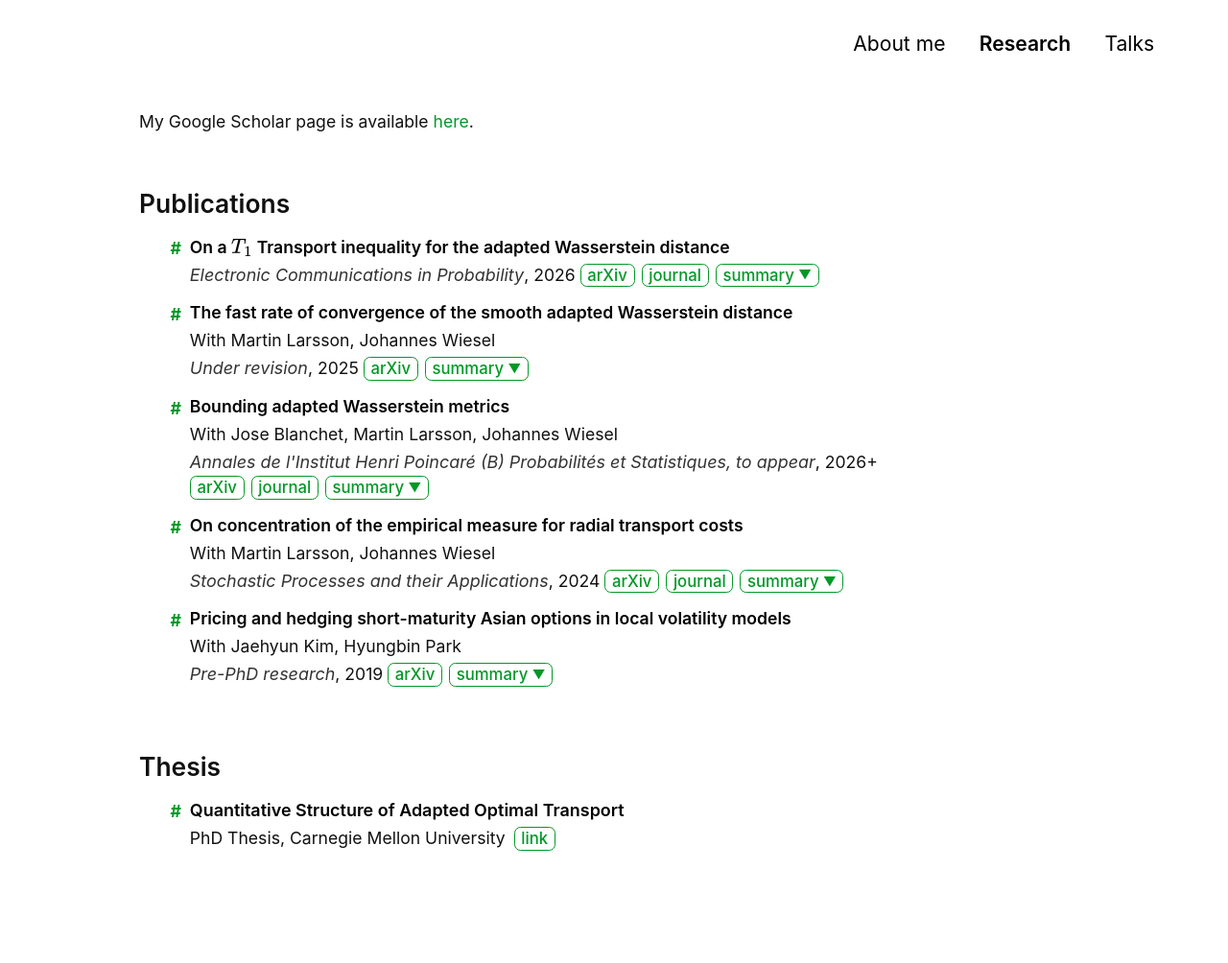
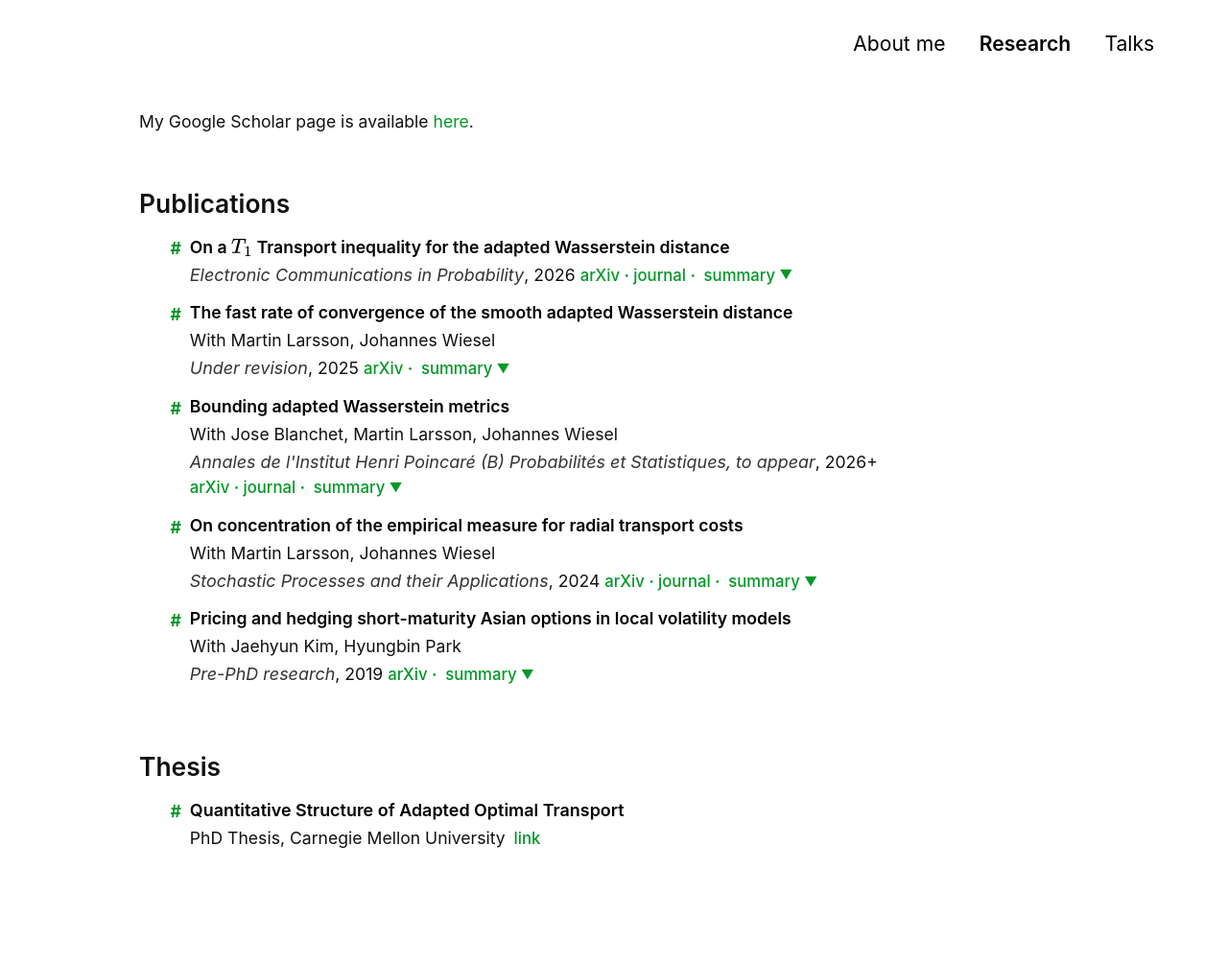
Before and after one commit to Jonghwap/Jonghwap.github.io, a Jekyll site: the page built from research.md, in a window 1280 px wide. Shown: the whole page at 96% size. Built offline with Jekyll 4.4.1, drawn with Linux system fonts in a browser that asks for light colours; a style sheet for code colours, icons or effects is not loaded.

Commit message:
Use plain green links with dot separators

```diff
--- a/_sass/minimal-light-no-dark-mode.scss
+++ b/_sass/minimal-light-no-dark-mode.scss
@@ -273,27 +273,39 @@ a:hover {
 .publication-links,
 .talk-links {
   display: inline-flex;
-  gap: 0.4em;
+  gap: 0.25em;
   flex-wrap: wrap;
   align-items: center;
-  --publication-button-font-weight: 500;  // arxiv, journal, summary 버튼 안에 글씨 굵기
+  --publication-button-font-weight: 500;  // arxiv, journal, summary 링크 글씨 굵기
 }
 
-// arxiv, journal, summary 버튼
+// arxiv, journal, summary, slides, poster, link
 
 .arxiv-button, .journal-button, .summary-toggle, .poster-button, .slides-button {
   display: inline-flex;
   align-items: center;
   justify-content: center;
-  padding: 0.12em 0.4em; // 버튼안 여백 위아래, 좌우
-  background-color: #ffffff;
+  padding: 0;
+  margin: 0;
+  background: transparent;
   color: #039827;
-  border: 1px solid #039827;
-  border-radius: 6px;
+  border: 0;
+  border-radius: 0;
+  appearance: none;
+  -webkit-appearance: none;
   font-family: inherit;
   font-weight: var(--publication-button-font-weight);
-  line-height: 1.1; // 기본 글씨+위아래 여백
+  line-height: 1.1;
   font-size: 0.95rem;
+  text-decoration: none;
+}
+
+.publication-links > * + *::before,
+.talk-links > * + *::before {
+  content: "·";
+  color: #039827;
+  font-weight: 700;
+  margin-right: 0.25em;
   text-decoration: none;
 }
 
@@ -313,9 +325,10 @@ a:hover {
 .poster-button:focus,
 .slides-button:hover,
 .slides-button:focus {
-  background-color: #ecfdf3;
+  background: transparent;
   color: #02661E;
-  border-color: #02661E;
+  border: 0;
+  outline: none;
 }
 
 
```
